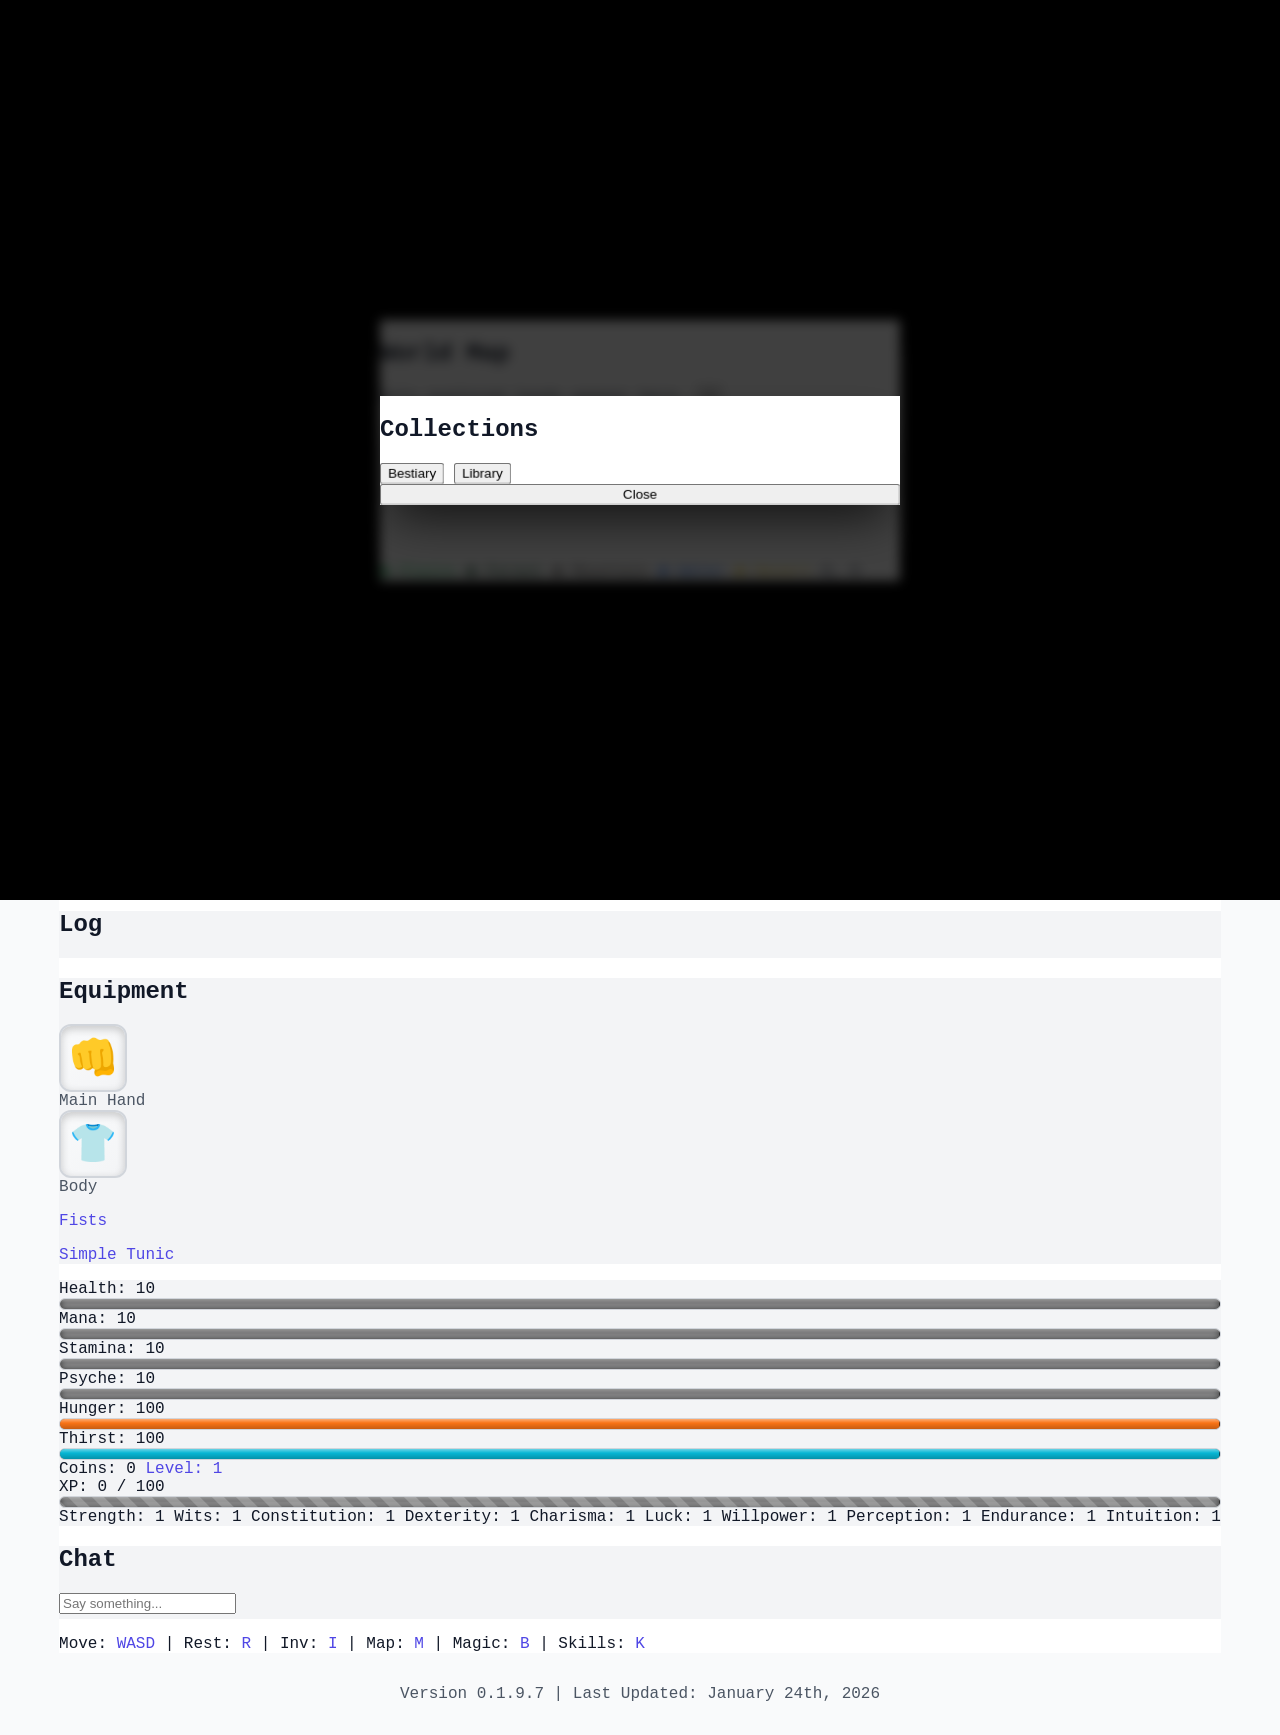
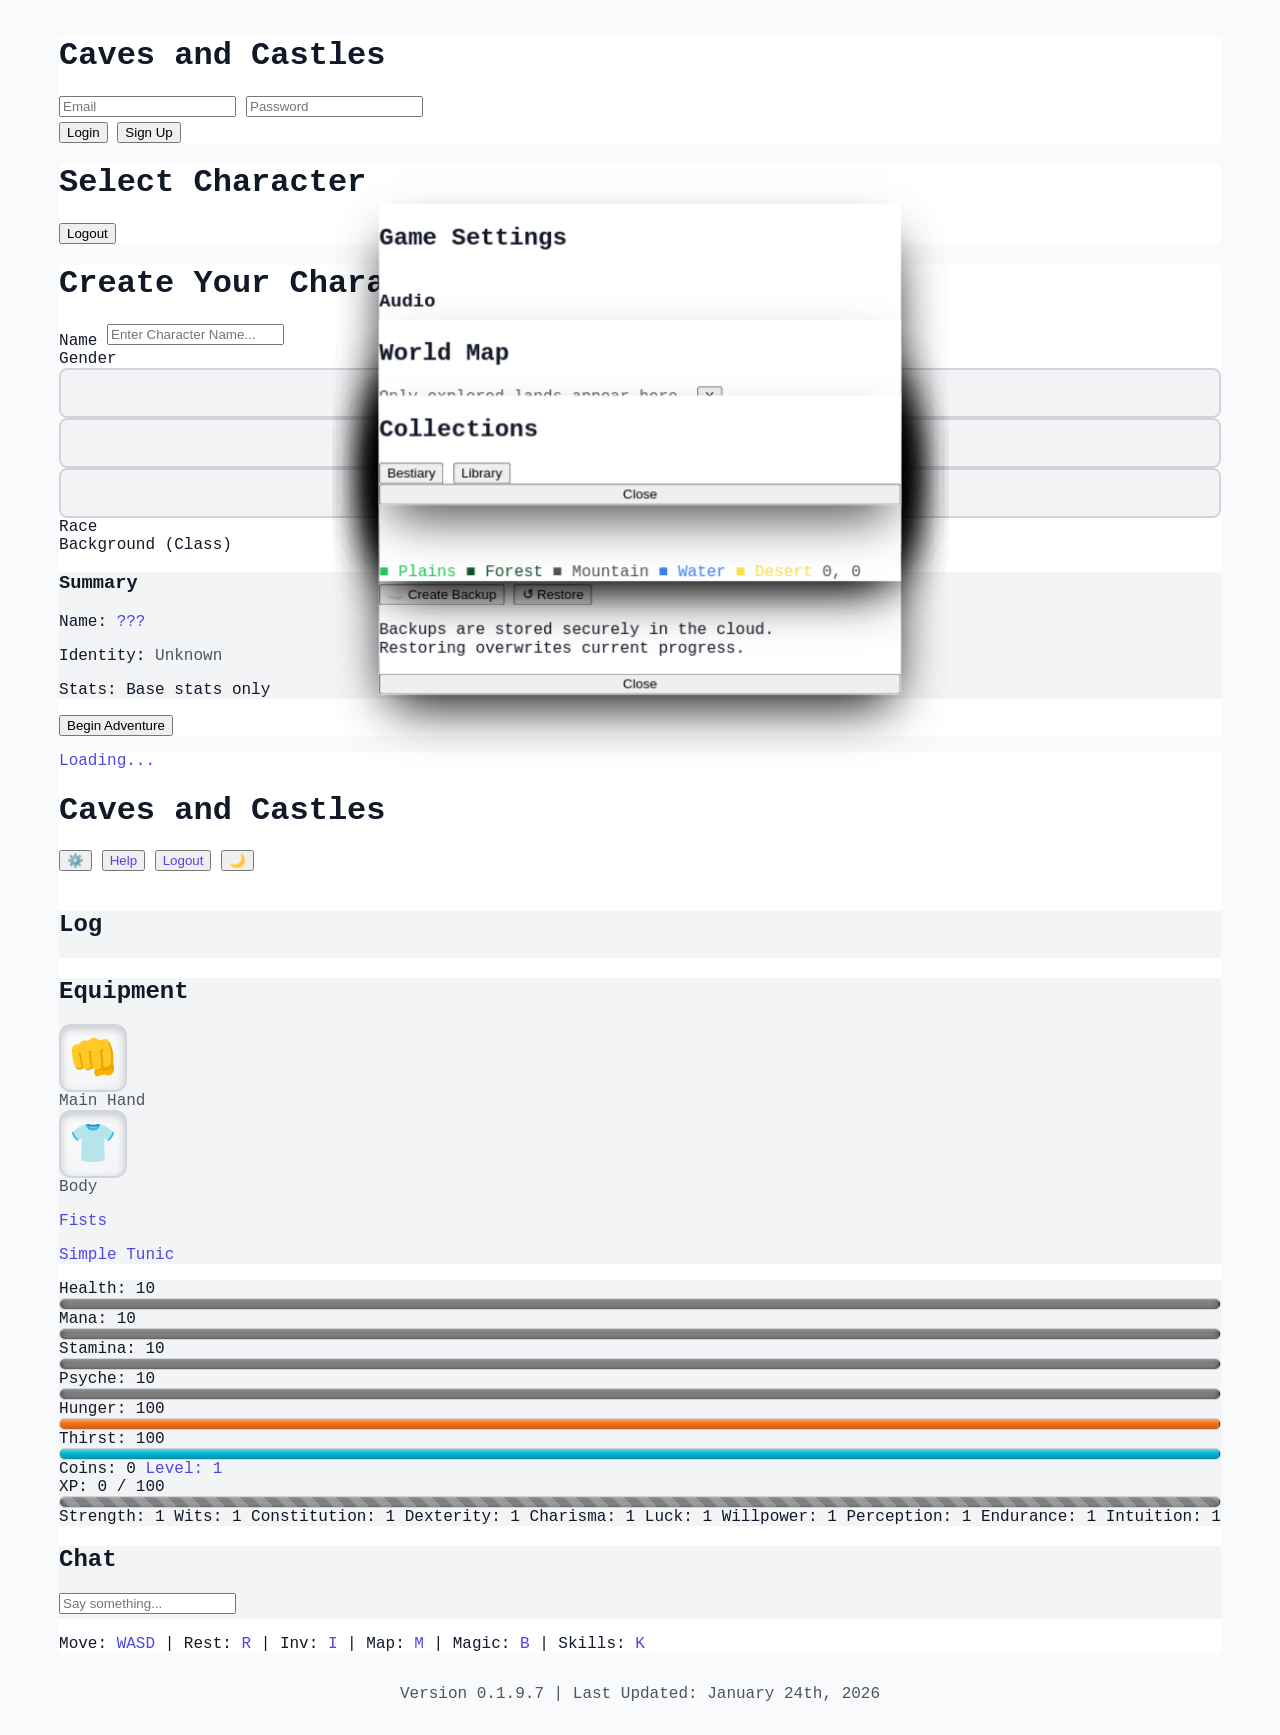

Optimize CSS will-change usage for performance

--- a/Caves/style.css
+++ b/Caves/style.css
@@ -120,14 +120,16 @@ body {
 /* EASY WIN: Universal tactile button clicks with hardware acceleration */
 button {
     transition: transform 0.1s cubic-bezier(0.4, 0, 0.2, 1), background-color 0.2s ease, border-color 0.2s ease, filter 0.1s ease, box-shadow 0.2s ease;
-    /* PERFORMANCE WIN: Force GPU rendering */
-    will-change: transform;
     transform: translate3d(0, 0, 0); 
     backface-visibility: hidden;
     /* MOBILE WIN: Prevent tooltips/selection on rapid fire tapping */
     user-select: none;
     -webkit-user-select: none;
     -webkit-touch-callout: none;
+}
+/* PERFORMANCE WIN: Apply will-change only on active/hover to save VRAM */
+button:hover, button:active {
+    will-change: transform, filter;
 }
 button:active:not(:disabled) {
     transform: scale(0.95) translate3d(0, 0, 0);
@@ -168,6 +170,7 @@ button:disabled {
     -webkit-background-clip: text;
     background-clip: text;
     animation: text-shimmer 4s linear infinite;
+    will-change: background-position;
 }
 
 @keyframes text-shimmer {
@@ -181,6 +184,7 @@ button:disabled {
 }
 .text-void-pulse {
     animation: void-pulse-text 3s ease-in-out infinite;
+    will-change: color, text-shadow, letter-spacing;
 }
 
 @keyframes ethereal-drift {
@@ -192,6 +196,7 @@ button:disabled {
     font-style: italic;
     display: inline-block;
     animation: ethereal-drift 4s ease-in-out infinite;
+    will-change: opacity, transform, text-shadow;
 }
 
 /* Prevent accidental text highlighting during frantic clicking */
@@ -206,8 +211,8 @@ button:disabled {
 .themed-input, #chatMessages, #messageLog {
     user-select: auto;
     -webkit-user-select: auto;
-    /* PERFORMANCE WIN: Inform the browser that layout changes here don't affect the rest of the page */
-    contain: content; 
+    /* PERFORMANCE WIN: Strict containment for scrolling text areas */
+    contain: strict; 
 }
 
 #chatMessages, #messageLog {
@@ -296,6 +301,7 @@ canvas {
     overflow: hidden;
     position: relative;
     animation: crt-flicker 8s infinite linear; 
+    will-change: opacity;
 }
 
 #gameCanvasWrapper.crt::after {
@@ -316,6 +322,7 @@ canvas {
     box-shadow: inset 0 0 30px rgba(0,0,0,0.3); 
     
     animation: scanline-scroll 0.8s linear infinite; 
+    will-change: background-position;
 }
 
 /* ==========================================================================
@@ -348,8 +355,10 @@ canvas {
 #hotbarContainer > div {
     transition: all 0.2s cubic-bezier(0.34, 1.56, 0.64, 1);
     transform: translate3d(0, 0, 0);
-    will-change: transform, box-shadow;
     backface-visibility: hidden;
+}
+#hotbarContainer > div:hover {
+    will-change: transform, box-shadow;
 }
 #hotbarContainer > div:hover:not(.opacity-50):not(.cursor-not-allowed) {
     transform: translate3d(0, -6px, 0);
@@ -369,10 +378,18 @@ canvas {
     background: linear-gradient(145deg, var(--bg-page), var(--bg-panel)); 
     border-radius: 8px;
     transition: all 0.2s cubic-bezier(0.34, 1.56, 0.64, 1);
-    /* PERFORMANCE WIN: Stripped box-shadow and border-color from will-change */
-    will-change: transform; 
+    
     transform: translate3d(0, 0, 0); 
     backface-visibility: hidden;
+    
+    /* PERFORMANCE WIN: Skip rendering off-screen inventory items entirely! */
+    content-visibility: auto;
+    contain-intrinsic-size: 56px;
+    contain: layout paint style;
+}
+
+.inventory-slot:hover, .inventory-slot:active {
+    will-change: transform; 
 }
 
 .inventory-slot:hover {
@@ -439,13 +456,14 @@ canvas {
     box-shadow: inset 0 3px 8px rgba(0, 0, 0, 0.2); 
     color: var(--text-default);
     transition: all 0.2s cubic-bezier(0.34, 1.56, 0.64, 1);
-    /* PERFORMANCE WIN: Stripped box-shadow and border-color from will-change */
-    will-change: transform;
+    
     transform: translate3d(0, 0, 0);
     backface-visibility: hidden;
+    contain: layout paint;
 }
 
 .equipment-slot:hover {
+    will-change: transform;
     border-color: var(--text-highlight);
     transform: scale(1.1) translate3d(0, 0, 0);
     box-shadow: 0 8px 12px -2px rgba(0, 0, 0, 0.3), 0 0 12px rgba(79, 70, 229, 0.4);
@@ -498,6 +516,7 @@ canvas {
     background: linear-gradient(120deg, transparent 20%, rgba(255,255,255,0.5) 50%, transparent 80%);
     background-size: 200% 100%;
     animation: shimmer 2.5s infinite linear;
+    will-change: background-position;
 }
 
 /* Stat Flashes & Pulses */
@@ -579,8 +598,8 @@ canvas {
     flex-direction: column;
     /* FIX: Force content boundaries to prevent corner overlap on round modales */
     overflow: hidden; 
-    /* PERFORMANCE WIN: Ensure internal DOM changes don't lag the page */
-    contain: paint;
+    /* PERFORMANCE WIN: Strict isolation prevents background DOM repaints! */
+    contain: layout paint style;
     box-shadow: 0 25px 50px -12px rgba(0, 0, 0, 0.7);
     backface-visibility: hidden;
 }
@@ -609,10 +628,11 @@ kbd {
     border-left-width: 5px; /* JUICE WIN: Thicker left edge for selection feel */
     transition: all 0.2s cubic-bezier(0.4, 0, 0.2, 1);
     transform: translate3d(0, 0, 0);
-    /* PERFORMANCE WIN: Stripped border-color and box-shadow from will-change */
-    will-change: transform;
-    /* PERFORMANCE WIN: Strict containment for list items accelerates DOM updates */
-    contain: layout paint;
+    
+    /* PERFORMANCE WIN: Skip rendering completely if scrolled off-screen! */
+    content-visibility: auto;
+    contain-intrinsic-size: 70px;
+    contain: layout paint style;
 }
 
 .spell-item:hover, .skill-item:hover, .shop-item:hover, .crafting-item:hover, .quest-item:hover {
@@ -621,6 +641,7 @@ kbd {
     border-left-color: var(--text-highlight);
     background-color: var(--bg-container); /* Slight brighten on hover */
     z-index: 2;
+    will-change: transform;
 }
 
 /* Tactile feedback when clicking lists */
@@ -662,9 +683,13 @@ kbd {
     cursor: pointer;
     transition: transform 0.2s, filter 0.2s;
     box-shadow: 0 3px 6px rgba(0,0,0,0.3);
-    will-change: transform;
+    transform: translate3d(0, 0, 0);
 }
-.stat-add-btn:hover { transform: scale(1.2) translate3d(0, 0, 0); filter: brightness(1.2); }
+.stat-add-btn:hover { 
+    transform: scale(1.2) translate3d(0, 0, 0); 
+    filter: brightness(1.2); 
+    will-change: transform, filter;
+}
 .show-stat-buttons .stat-add-btn { display: block; animation: pop-in 0.4s cubic-bezier(0.34, 1.56, 0.64, 1); }
 
 .stat-bar-container {
@@ -691,7 +716,7 @@ kbd {
     height: 100%;
     width: 100%;
     transition: width 0.35s cubic-bezier(0.34, 1.56, 0.64, 1), background-color 0.3s ease;
-    will-change: width, background-color; 
+    will-change: width; 
     
     /* Clean, glossy 3D top edge without the noisy stripes */
     background-image: linear-gradient(
@@ -722,6 +747,7 @@ kbd {
     );
     background-size: 24px 24px, 100% 100%;
     animation: strip-move 1s linear infinite;
+    will-change: width, background-position;
 }
 
 /* ==========================================================================
@@ -733,7 +759,7 @@ kbd {
     cursor: pointer;
     transition: all 0.2s cubic-bezier(0.34, 1.56, 0.64, 1);
     opacity: 0.7;
-    will-change: transform, opacity, box-shadow;
+    transform: translate3d(0, 0, 0);
 }
 
 .creation-option:hover {
@@ -741,6 +767,7 @@ kbd {
     opacity: 1.0;
     border-color: var(--text-muted);
     box-shadow: 0 6px 10px rgba(0,0,0,0.15);
+    will-change: transform, opacity, box-shadow;
 }
 
 .creation-option.selected {
@@ -761,6 +788,7 @@ kbd {
     text-align: center;
     transition: all 0.2s cubic-bezier(0.34, 1.56, 0.64, 1);
     background-color: var(--bg-panel);
+    transform: translate3d(0, 0, 0);
 }
 
 .gender-btn.selected {
@@ -769,6 +797,7 @@ kbd {
     border-color: transparent;
     transform: scale(1.06) translate3d(0, 0, 0);
     box-shadow: 0 6px 12px rgba(0,0,0,0.25);
+    will-change: transform;
 }
 
 /* ==========================================================================
@@ -820,7 +849,7 @@ kbd {
     backdrop-filter: blur(10px);
     -webkit-backdrop-filter: blur(10px);
     transition: transform 0.05s, background-color 0.1s, box-shadow 0.05s;
-    will-change: transform; 
+    transform: translate3d(0, 0, 0);
     backface-visibility: hidden;
 }
 
@@ -828,6 +857,7 @@ kbd {
     background-color: rgba(220, 220, 220, 1);
     transform: scale(0.88) translate3d(0, 6px, 0); 
     box-shadow: inset 0 8px 16px rgba(0,0,0,0.5); /* Deeper physical press */
+    will-change: transform;
 }
 
 [data-theme="dark"] .d-pad-btn, [data-theme="dark"] .action-btn {
@@ -866,7 +896,7 @@ kbd {
     backdrop-filter: blur(10px);
     -webkit-backdrop-filter: blur(10px);
     transition: transform 0.05s, background-color 0.1s, box-shadow 0.05s;
-    will-change: transform;
+    transform: translate3d(0, 0, 0);
     backface-visibility: hidden;
 }
 
@@ -970,7 +1000,6 @@ kbd {
     justify-content: center;
     border: none;
     cursor: pointer;
-    will-change: transform, filter, background-position;
     transform: translate3d(0, 0, 0);
     backface-visibility: hidden;
     
@@ -980,7 +1009,10 @@ kbd {
     animation: btn-glint 4s infinite linear;
 }
 
-.ui-btn-asset:hover { filter: brightness(1.2); }
+.ui-btn-asset:hover { 
+    filter: brightness(1.2); 
+    will-change: transform, filter, background-position;
+}
 .ui-btn-asset:active {
     background-image: none, var(--asset-btn-pressed);
     color: #cccccc; 
